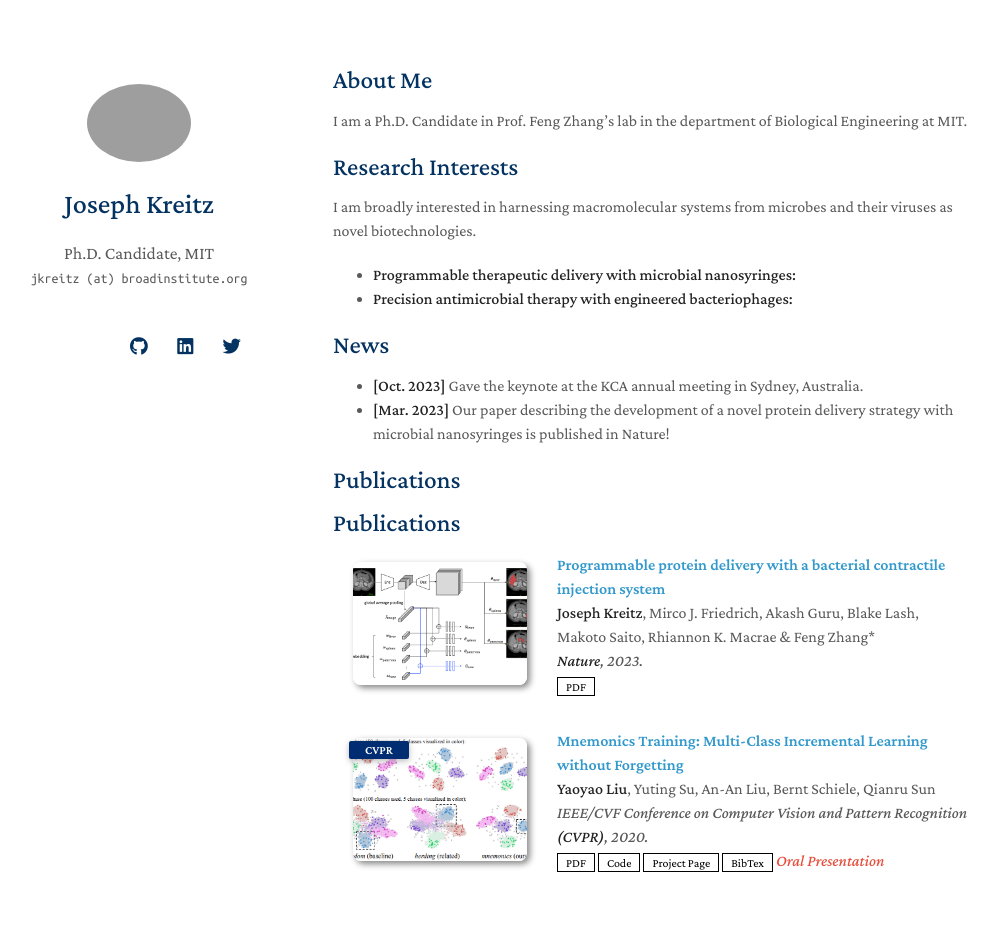
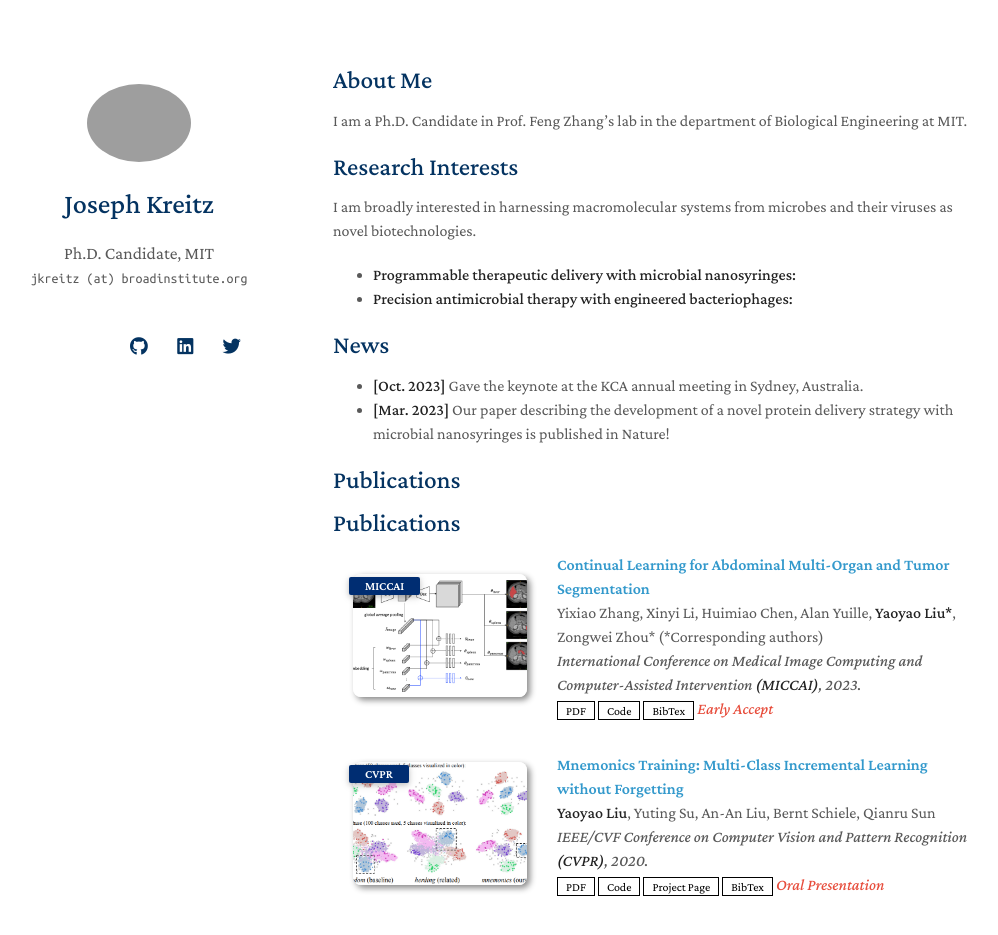
Before and after one commit to jkreitz/jkreitz.github.io, a Jekyll site: the page built from index.md, in a window 1280 px wide and 1023 px high. Shown: the top 935 px of the window, without its empty margins (137-1135 px from the left). Built offline with Jekyll 4.4.1, drawn with Linux system fonts in a browser that asks for light colours; nearby versions of some CDN libraries; a style sheet for code colours, icons or effects is not loaded; our own code applies the rules of GitHub Pages for plain Markdown files.

Commit message:
Add files via upload

```diff
--- a/_data/publications.yml
+++ b/_data/publications.yml
@@ -1,10 +1,14 @@
 main:
 
-  - title: Programmable protein delivery with a bacterial contractile injection system
-    authors: <strong>Joseph Kreitz</strong>, Mirco J. Friedrich, Akash Guru, Blake Lash, Makoto Saito, Rhiannon K. Macrae & Feng Zhang*
-    conference: <strong>Nature</strong>, 2023.
+  - title: Continual Learning for Abdominal Multi-Organ and Tumor Segmentation
+    authors: Yixiao Zhang, Xinyi Li, Huimiao Chen, Alan Yuille, <strong>Yaoyao Liu*</strong>, Zongwei Zhou* (*Corresponding authors)
+    conference_short: MICCAI
+    conference: International Conference on Medical Image Computing and Computer-Assisted Intervention <strong>(MICCAI)</strong>, 2023.
     pdf: https://arxiv.org/pdf/2306.00988.pdf
+    code: https://github.com/MrGiovanni/ContinualLearning
+    bibtex: https://bib.yliu.me/MICCAI23.txt
     image: ./assets/img/teaser_example_2.png
+    notes: Early Accept
 
   - title: "Mnemonics Training: Multi-Class Incremental Learning without Forgetting"
     authors: <strong>Yaoyao Liu</strong>, Yuting Su, An-An Liu, Bernt Schiele, Qianru Sun
```
